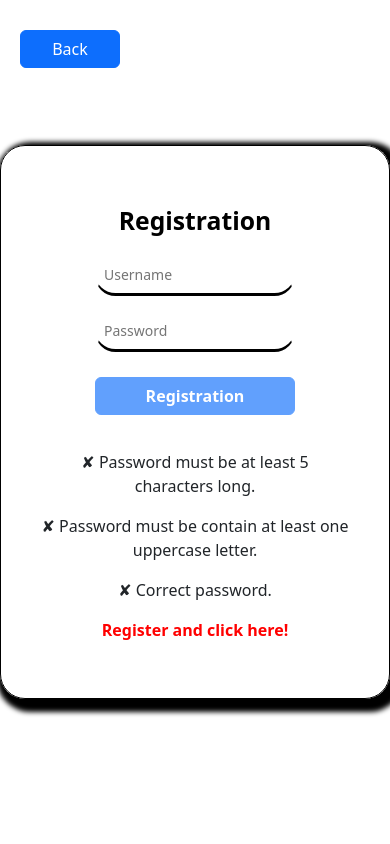
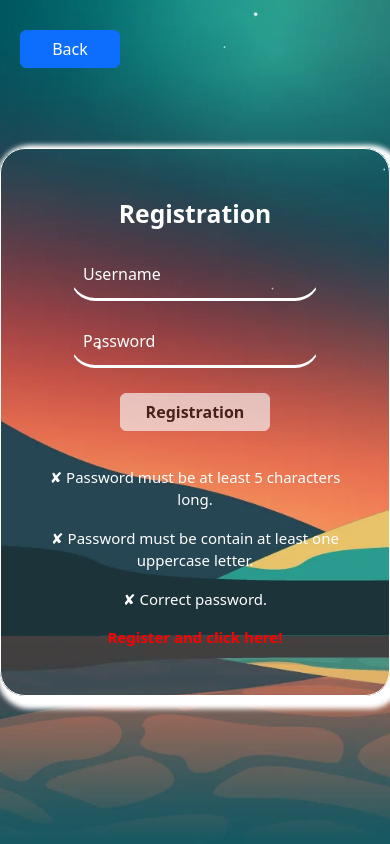
Before and after one commit to JBalaazs/SZJProject-frontend, a React (Create React App) app: page /registration in a window 390 px wide. Built offline with nearby package versions, Linux system fonts and the light colour scheme.

Commit message:
RegistrationDesign&FixPreviousDesigns

```diff
--- a/src/design/style.css
+++ b/src/design/style.css
@@ -45,7 +45,7 @@ html, body{
 .HomeDesign{
     width: 100wh;
     height: 100wh;
-    background-image: url('./pics/menu.png');
+    background-image: url('./pics/home.png');
     background-repeat: no-repeat;
     background-position: center;
     background-size: cover;
@@ -86,7 +86,7 @@ html, body{
     box-shadow: 5px 5px 5px 8px black;
 }
 
-.inputStyle {
+.inputStyle_Login {
     padding: 12px;
     margin-bottom: 15px;
     font-size: 16px;
@@ -103,9 +103,9 @@ html, body{
     border-top: solid 1px transparent;
 }
 
-.inputStyle:focus {
-    border-color: blue; /* Kiemelt szín (kék) */
-    box-shadow: 1px 1px 1px 0px blue;
+.inputStyle_Login:focus {
+    border-color: black; /* Kiemelt szín (kék) */
+    box-shadow: 1px 1px 1px 0px black;
 }
 
 .loginButton{
@@ -132,6 +132,7 @@ html, body{
 .conditionDIV{
     text-align: center;
     margin-top: 25px;
+    color: white;
 }
 
 .succesfullRegistration{
@@ -142,6 +143,71 @@ html, body{
 .beforeRegistration{
     color: red;
     font-weight: bold;
+}
+
+.RegistrationDesign{
+    width: 100wh;
+    height: 100wh;
+    background-image: url('pics/registration.webp');
+    background-repeat: no-repeat;
+    background-position: center;
+    background-size: cover;
+}
+
+.insideDIV_Registration{
+    border: solid 1px white;
+    padding: 90px;
+    border-radius: 25px;
+    display: flex;
+    flex-direction: column;
+    align-items: center;
+
+    box-shadow: 5px 5px 5px 8px white;
+}
+
+.title_Registration{
+    text-align: center;
+    margin-top: 20px;
+    margin-bottom: 20px;
+    color: white;
+    font-weight: bold;
+}
+
+.inputStyle_Registration {
+    padding: 12px;
+    margin-bottom: 15px;
+    font-size: 16px;
+    border-radius: 25px;
+    width: 275px;
+    outline: none;
+    transition: border-color 0.5s, box-shadow 0.5s;
+    font-weight: 500;
+    background-color: transparent;
+    border-bottom: solid 3px white;
+    border-left: solid 1px transparent;
+    border-right: solid 1px transparent;
+    border-top: solid 1px transparent;
+}
+
+.inputStyle_Registration:focus {
+    border-color: white; /* Kiemelt szín (kék) */
+    box-shadow: 1px 1px 1px 0px white;
+}
+
+.inputStyle_Registration::placeholder{
+    color: white;
+}
+
+.registrationButton{
+    width: 200px;
+    margin: 10px;
+    font-weight: bold;
+}
+
+.registrationButton:hover{
+    background-color: gray;
+    border: solid 1px gray;
+    color: white;
 }
 
 /*Webshop:*/
@@ -215,12 +281,34 @@ html, body{
     .insideDIV_Home{
         padding: 75px;
     }
-    .menuButton{
-        width: 175px;;
+    .homeButton{
+        width: 175px;
     }
     .insideDIV_Login{
         padding: 75px;
     }
+    .insideDIV_Registration{
+        padding: 50px;
+    }
+}
+
+@media (max-width: 563px) {
+    .insideDIV_Registration{
+        padding: 30px;
+    }
+    .conditionDIV{
+        font-size: 15px;
+    }
+}
+
+@media (max-width: 494px) {
+    .registrationButton{
+        width: 150px;
+    }
+    .inputStyle_Registration{
+        width: 250px;
+    }
+
 }
 
 @media (max-width: 487px) {
@@ -233,7 +321,7 @@ html, body{
     .insideDIV_Login{
         padding: 40px;
     }
-    .inputStyle{
+    .inputStyle_Login{
         width: 200px;
         padding: 8px;
         font-size: 14px;
@@ -254,8 +342,8 @@ html, body{
     .insideDIV_Home{
         padding: 40px;
     }
-    .menuButton{
-        width: 150px;;
+    .homeButton{
+        width: 150px;
     }
 }
 
@@ -263,7 +351,7 @@ html, body{
     .insideDIV_Home{
         padding: 20px;
     }
-    .menuButton{
+    .homeButton{
         width: 125px;
     }
 }
--- a/src/pages/Login.tsx
+++ b/src/pages/Login.tsx
@@ -24,8 +24,8 @@ export default function Login () {
                 <div className='insideDIV_Login'>
 
                     <h2 className='title_Login'>Login</h2>
-                    <input type='text' placeholder='Username' className='inputStyle' onChange={loginService.onChange_Username} />
-                    <input type='password' placeholder='Password' className='inputStyle' onChange={loginService.onChange_Password} />
+                    <input type='text' placeholder='Username' className='inputStyle_Login' onChange={loginService.onChange_Username} />
+                    <input type='password' placeholder='Password' className='inputStyle_Login' onChange={loginService.onChange_Password} />
                     <button className='btn btn-primary loginButton' onClick={async () => {
                         await loginService.loginUser(loginService.usernameText, loginService.passwordText)
                     }}>Login</button>
--- a/src/pages/Registration.tsx
+++ b/src/pages/Registration.tsx
@@ -13,20 +13,20 @@ export default function Registration () {
 
     return(
 
-
+        <div className='RegistrationDesign'>
 
             <div className='outsideDIV'>
 
                 <button className="btn btn-primary backButton" onClick={() => navigateService.navigate('/')}>Back</button>
 
-                <div className='insideDIV_Login'>
+                <div className='insideDIV_Registration'>
 
-                    <h2 className='title_Login'>Registration</h2>
+                    <h2 className='title_Registration'>Registration</h2>
 
-                    <input type="text" className="inputStyle" placeholder="Username" onChange={registrationService.onChange_username}/>
-                    <input type="password" className="inputStyle" placeholder="Password" onChange={registrationService.onChange_password}/>
+                    <input type="text" className="inputStyle_Registration" placeholder="Username" onChange={registrationService.onChange_username}/>
+                    <input type="password" className="inputStyle_Registration" placeholder="Password" onChange={registrationService.onChange_password}/>
 
-                    <button className='btn btn-primary homeButton' disabled={!registrationService.atLeast5Characters || !registrationService.atLeast1UppercaseLetter} onClick={registrationService.registration}>Registration</button>
+                    <button className='btn btn-light registrationButton' disabled={(!registrationService.atLeast5Characters || !registrationService.atLeast1UppercaseLetter) || !registrationService.correctUsername} onClick={registrationService.registration}>Registration</button>
 
                     <div className="conditionDIV">
                         <p>{registrationService.atLeast5Characters ? '✔' : '✘'} Password must be at least 5 characters long.</p>
@@ -44,6 +44,7 @@ export default function Registration () {
 
             </div>
 
+        </div>
 
     )
 
--- a/src/service/registrationService.tsx
+++ b/src/service/registrationService.tsx
@@ -8,13 +8,22 @@ export function useRegistrationService () {
     const [password, setPassword] = useState('');
     const [atLeast5Characters, setAtLeast5Characters] = useState(false);
     const [atLeast1UppercaseLetter, setAtLeast1UppercaseLetter] = useState(false);
+    const [correctUsername, setCorrectUsername] = useState(false);
     const [registerSuccessful, setRegisterSuccessful] = useState('');
 
     /*onChange:*/
 
     const onChange_username : React.ChangeEventHandler<HTMLInputElement> = (event) => {
 
-        setUsername(event.target.value);
+        if(event.target.value.length > 0)
+        {
+            setUsername(event.target.value);
+            setCorrectUsername(true);
+        }
+        else
+        {
+            setCorrectUsername(false);
+        }
 
     }
 
@@ -76,7 +85,8 @@ export function useRegistrationService () {
         atLeast1UppercaseLetter,
         atLeast5Characters,
         registration,
-        registerSuccessful
+        registerSuccessful,
+        correctUsername
     }
 
 }
```
Also changed, not shown: src/design/pics/registration.webp (added), 1 other file (tests, documents, lock files or other folders).
